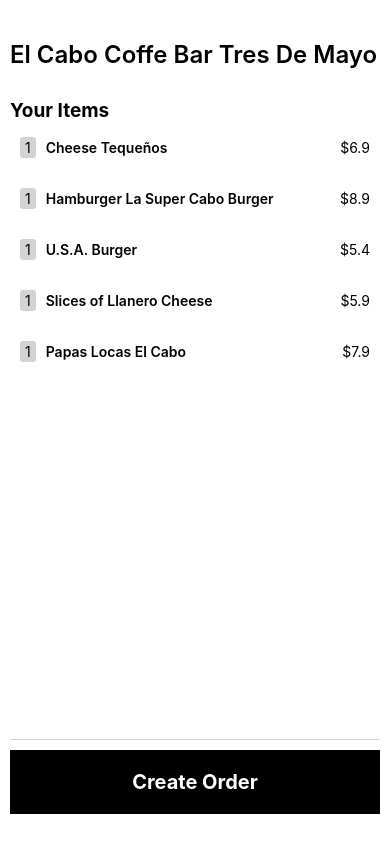
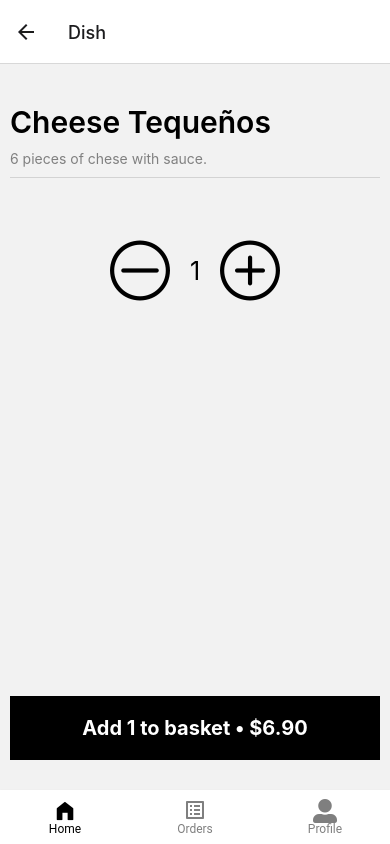
Before and after one commit to Fernandogomezv/uber-eats-clone, a React Native app: screen /Dish in a window 390 px wide. Built offline with nearby package versions, Linux system fonts and the light colour scheme.

Commit message:
Basic Navigation Deployment

```diff
--- a/App.js
+++ b/App.js
@@ -1,27 +1,13 @@
 import { StatusBar } from "expo-status-bar";
 import { StyleSheet, View } from "react-native";
-import HomeScreen from "./src/screens/HomeScreen/Index";
-import RestaurantDetailsScreen from "./src/screens/RestaurantDetailsScreen";
-import DishDetailsScreen from "./src/screens/DishDetailsScreen";
-import Basket from "./src/screens/Basket";
-import OrderScreen from "./src/screens/OrderScreen";
-import OrderDetails from "./src/screens/OrderDetailsScreen";
+import { NavigationContainer } from "@react-navigation/native";
+import RootNavigator from "./src/Navigation";
 
 export default function App() {
   return (
-    <View style={styles.container}>
-      <Basket />
+    <NavigationContainer>
+      <RootNavigator />
       <StatusBar style="auto" />
-    </View>
+    </NavigationContainer>
   );
 }
-
-const styles = StyleSheet.create({
-  container: {
-    flex: 1,
-    backgroundColor: "#fff",
-    alignItems: "center",
-    // justifyContent: "center",
-    // padding: 10,
-  },
-});
--- /dev/null
+++ b/src/Navigation/Index.js
@@ -0,0 +1,81 @@
+import { createNativeStackNavigator } from "@react-navigation/native-stack";
+import { createMaterialBottomTabNavigator } from "@react-navigation/material-bottom-tabs";
+import HomeScreen from "../screens/HomeScreen";
+import RestaurantDetailsScreen from "../screens/RestaurantDetailsScreen";
+import DishDetailsScreen from "../screens/DishDetailsScreen";
+import Basket from "../screens/Basket";
+import OrderScreen from "../screens/OrderScreen";
+import OrderDetails from "../screens/OrderDetailsScreen";
+import { Foundation, FontAwesome5, MaterialIcons } from "@expo/vector-icons";
+
+const Stack = createNativeStackNavigator();
+
+const RootNavigator = () => {
+  return (
+    <Stack.Navigator screenOptions={{ headerShown: false }}>
+      <Stack.Screen name="HomeTabs" component={HomeTabs} />
+    </Stack.Navigator>
+  );
+};
+
+const Tab = createMaterialBottomTabNavigator();
+
+const HomeTabs = () => {
+  return (
+    <Tab.Navigator barStyle={{ backgroundColor: "white" }}>
+      <Tab.Screen
+        name="Home"
+        component={HomeStackNavigator}
+        options={{
+          tabBarIcon: ({ color }) => (
+            <Foundation name="home" size={24} color={color} />
+          ),
+        }}
+      />
+      <Tab.Screen
+        name="Orders"
+        component={OrderStackNavigator}
+        options={{
+          tabBarIcon: ({ color }) => (
+            <MaterialIcons name="list-alt" size={24} color={color} />
+          ),
+        }}
+      />
+      <Tab.Screen
+        name="Profile"
+        component={OrderScreen}
+        options={{
+          tabBarIcon: ({ color }) => (
+            <FontAwesome5 name="user-alt" size={24} color={color} />
+          ),
+        }}
+      />
+    </Tab.Navigator>
+  );
+};
+
+const HomeStack = createNativeStackNavigator();
+
+const HomeStackNavigator = () => {
+  return (
+    <HomeStack.Navigator>
+      <HomeStack.Screen name="Restaurants" component={HomeScreen} />
+      <HomeStack.Screen name="Restaurant" component={RestaurantDetailsScreen} />
+      <HomeStack.Screen name="Dish" component={DishDetailsScreen} />
+      <HomeStack.Screen name="Basket" component={Basket} />
+    </HomeStack.Navigator>
+  );
+};
+
+const OrdersStack = createNativeStackNavigator();
+
+const OrderStackNavigator = () => {
+  return (
+    <OrdersStack.Navigator>
+      <OrdersStack.Screen name="Orders" component={OrderScreen} />
+      <OrdersStack.Screen name="Order" component={OrderDetails} />
+    </OrdersStack.Navigator>
+  );
+};
+
+export default RootNavigator;
--- a/src/components/DishListItem/Index.js
+++ b/src/components/DishListItem/Index.js
@@ -1,8 +1,13 @@
-import { View, Text, StyleSheet, Image } from "react-native";
+import { View, Text, StyleSheet, Image, Pressable } from "react-native";
+import { useNavigation } from "@react-navigation/native";
 
 const DishListItem = ({ dish }) => {
+  const navigation = useNavigation();
   return (
-    <View style={styles.container}>
+    <Pressable
+      onPress={() => navigation.navigate("Dish", { id: dish.id })}
+      style={styles.container}
+    >
       <View style={{ flex: 1 }}>
         <Text style={styles.name}>{dish.name}</Text>
         <Text style={styles.description} numberOfLines={2}>
@@ -13,7 +18,7 @@
       {dish.image && (
         <Image source={{ uri: dish.image }} style={styles.image} />
       )}
-    </View>
+    </Pressable>
   );
 };
 
--- a/src/components/OrderListItem/Index.js
+++ b/src/components/OrderListItem/Index.js
@@ -1,9 +1,14 @@
-import { View, Text, Image } from "react-native";
+import { View, Text, Image, Pressable } from "react-native";
+import { useNavigation } from "@react-navigation/native";
 import styles from "../../screens/RestaurantDetailsScreen/styles";
 
 const OrderListItem = ({ order }) => {
+  const navigation = useNavigation();
   return (
-    <View style={{ flexDirection: "row", margin: 10, alignItems: "center" }}>
+    <Pressable
+      onPress={() => navigation.navigate("Order", { id: order.id })}
+      style={{ flexDirection: "row", margin: 10, alignItems: "center" }}
+    >
       <Image
         source={{ uri: order.Restaurant.image }}
         style={{ width: 75, height: 75, marginRight: 5 }}
@@ -16,7 +21,7 @@
         <Text style={{ marginVertical: 5 }}>3 items $38.45</Text>
         <Text>2 days ago &#8226; {order.status}</Text>
       </View>
-    </View>
+    </Pressable>
   );
 };
 
--- a/src/components/RestaurantItem/index.js
+++ b/src/components/RestaurantItem/index.js
@@ -1,8 +1,15 @@
-import { StyleSheet, Text, View, Image } from 'react-native';
+import { StyleSheet, Text, View, Image, Pressable } from "react-native";
+import { useNavigation } from "@react-navigation/native";
 
 const RestaurantItem = ({ restaurant }) => {
+  const navigation = useNavigation();
+
+  const onPress = () => {
+    navigation.navigate("Restaurant", { id: restaurant.id });
+  };
+
   return (
-    <View style={styles.restaurantContainer}>
+    <Pressable onPress={onPress} style={styles.restaurantContainer}>
       <Image
         source={{
           uri: restaurant.image,
@@ -21,7 +28,7 @@
           <Text>{restaurant.rating}</Text>
         </View>
       </View>
-    </View>
+    </Pressable>
   );
 };
 
@@ -29,7 +36,7 @@
 
 const styles = StyleSheet.create({
   restaurantContainer: {
-    width: '100%',
+    width: "100%",
     marginVertical: 10,
   },
   image: {
@@ -43,7 +50,7 @@
     marginVertical: 5,
   },
   subtitle: {
-  color: "grey",
+    color: "grey",
   },
   row: {
     flexDirection: "row",
@@ -57,5 +64,5 @@
     borderRadius: 20,
     alignItems: "center",
     justifyContent: "center",
-  }
+  },
 });
--- a/src/screens/DishDetailsScreen/Index.js
+++ b/src/screens/DishDetailsScreen/Index.js
@@ -1,12 +1,15 @@
 import { useState } from "react";
-import { View, Text, StyleSheet } from "react-native";
+import { View, Text, StyleSheet, Pressable } from "react-native";
 import { AntDesign } from "@expo/vector-icons";
+import { useNavigation } from "@react-navigation/native";
 import restaurants from "../../../assets/data/restaurants.json";
 
 const dish = restaurants[0].dishes[0];
 
 const DishDetailsScreen = () => {
   const [quantity, setQuantity] = useState(1);
+
+  const navigation = useNavigation();
 
   const onMinus = () => {
     if (quantity > 1) {
@@ -40,11 +43,14 @@
           onPress={onPlus}
         />
       </View>
-      <View style={styles.button}>
+      <Pressable
+        onPress={() => navigation.navigate("Basket")}
+        style={styles.button}
+      >
         <Text style={styles.buttonText}>
           Add {quantity} to basket &#8226; ${getTotal()}
         </Text>
-      </View>
+      </Pressable>
     </View>
   );
 };
--- a/src/screens/RestaurantDetailsScreen/Index.js
+++ b/src/screens/RestaurantDetailsScreen/Index.js
@@ -4,18 +4,25 @@
 import DishListItem from "../../components/DishListItem";
 import Header from "./Header";
 import styles from "./styles";
+import { useRoute, useNavigation } from "@react-navigation/native";
 
 const restaurant = restaurants[0];
 
 const RestaurantDetailsPage = () => {
+  const route = useRoute();
+  const navigation = useNavigation();
+
+  const id = route.params.id;
   return (
     <View style={styles.page}>
       <FlatList
         ListHeaderComponent={() => <Header restaurant={restaurant} />}
         data={restaurant.dishes}
         renderItem={({ item }) => <DishListItem dish={item} />}
+        keyExtractor={(item) => item.name}
       />
       <Ionicons
+        onPress={() => navigation.goBack()}
         name="arrow-back-circle"
         size={45}
         color="white"
```
Also changed, not shown: package.json (+7 -0 lines), 2 other files (tests, documents, lock files or other folders).
